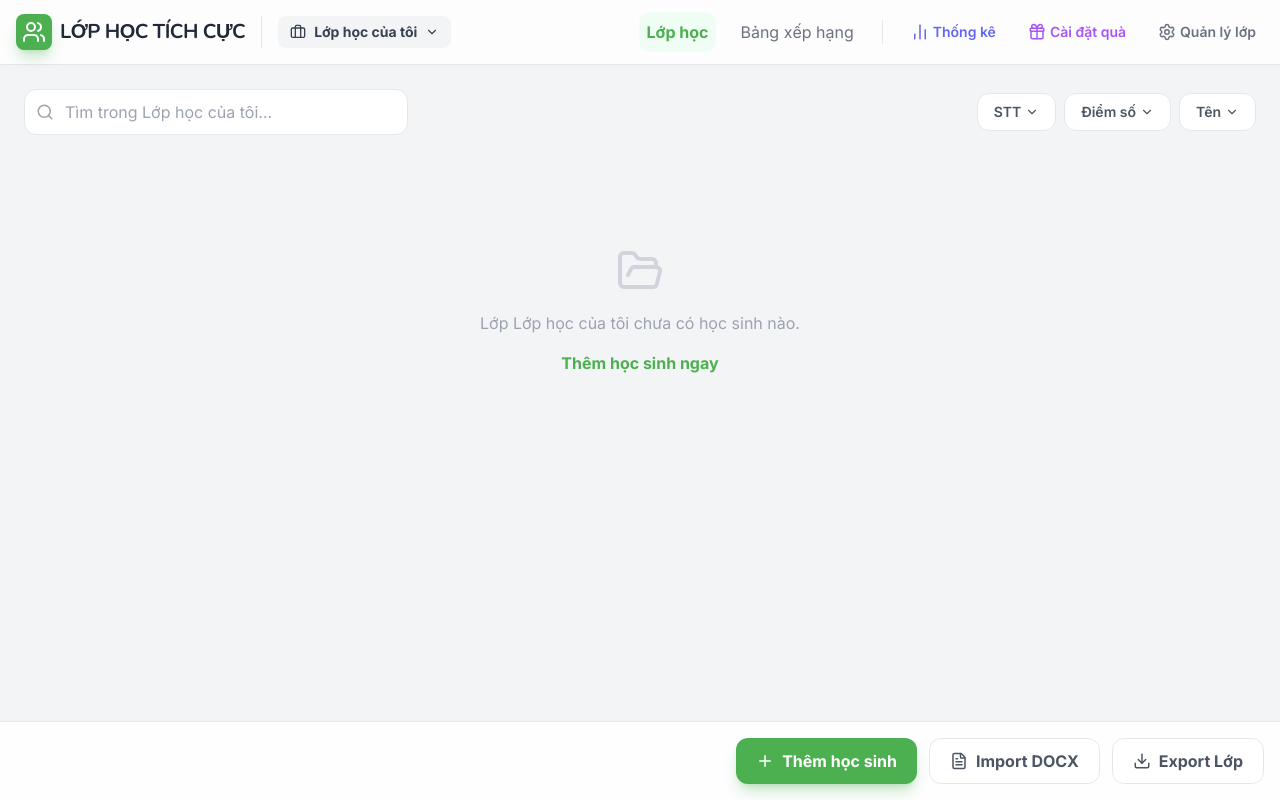
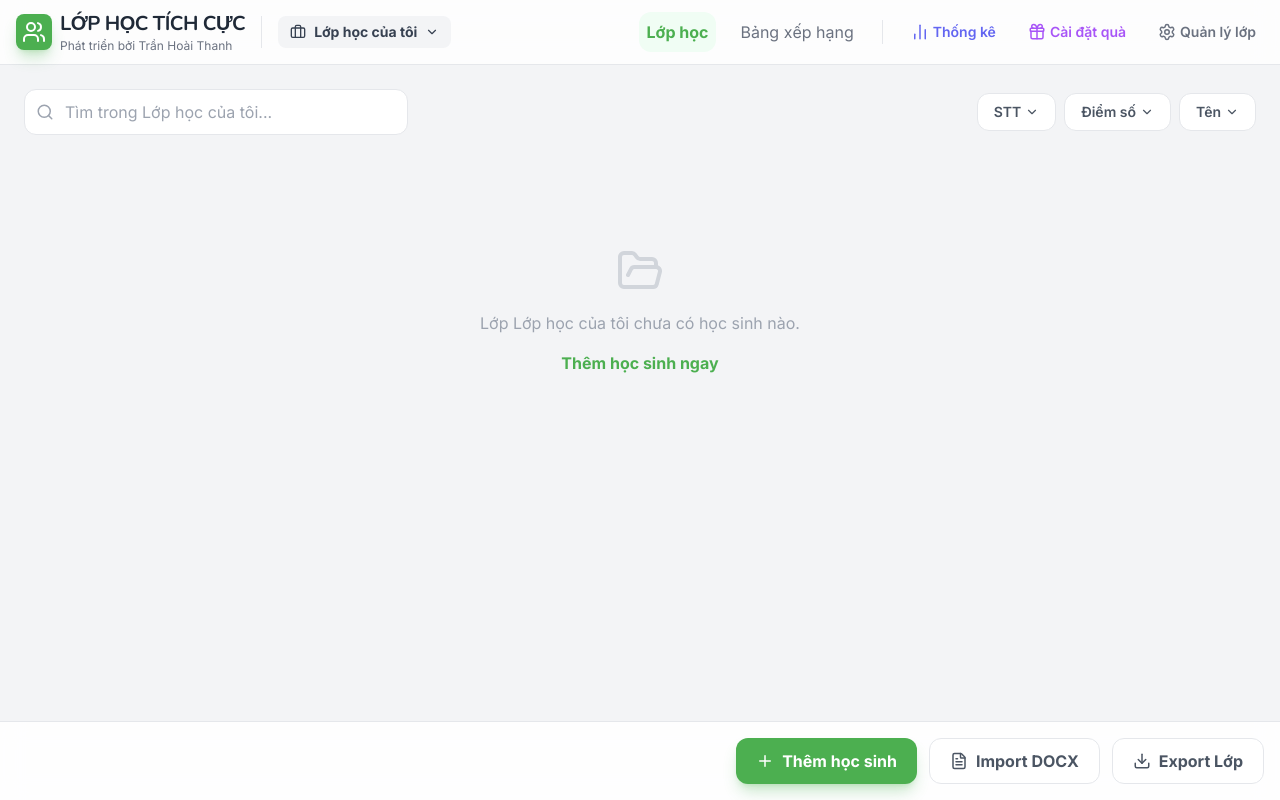
Before and after one commit to hoaithanhsp/tinhdiemhs, a React (Vite) app: page / in a window 1280 px wide. Built offline with nearby package versions, Linux system fonts and the light colour scheme.

Commit message:
Update App.tsx

```diff
--- a/App.tsx
+++ b/App.tsx
@@ -348,9 +348,12 @@ const App: React.FC = () => {
               <div className="bg-primary rounded-lg p-1.5 text-white shadow-lg shadow-primary/30">
                 <Users size={24} />
               </div>
-              <h1 className="font-display font-bold text-xl text-gray-800 tracking-tight hidden md:block">
-                LỚP HỌC TÍCH CỰC
-              </h1>
+              <div className="hidden md:block">
+                <h1 className="font-display font-bold text-xl text-gray-800 tracking-tight">
+                  LỚP HỌC TÍCH CỰC
+                </h1>
+                <p className="text-xs text-gray-500">Phát triển bởi Trần Hoài Thanh</p>
+              </div>
             </div>
 
             <div className="h-8 w-px bg-gray-200 hidden md:block"></div>
```
